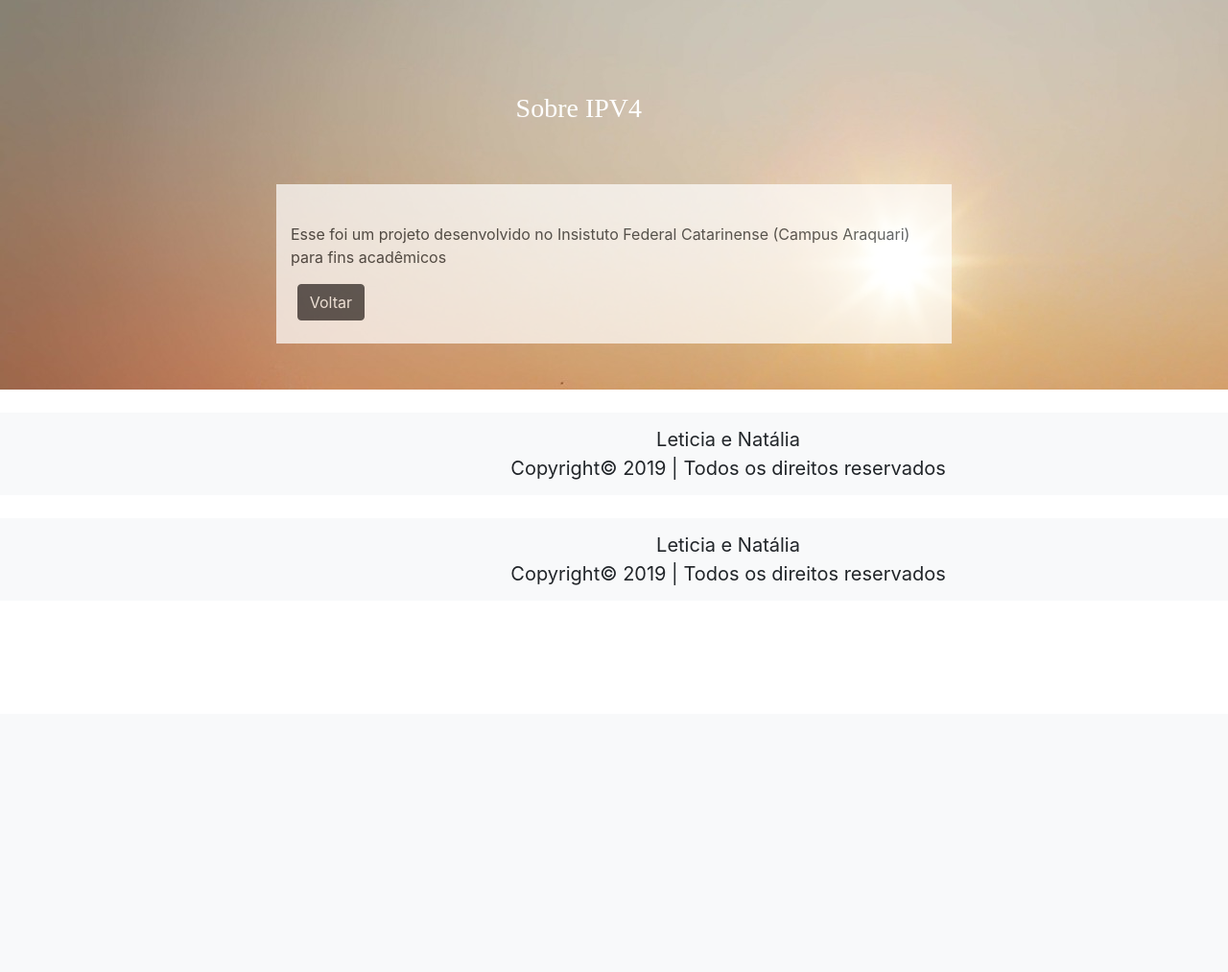
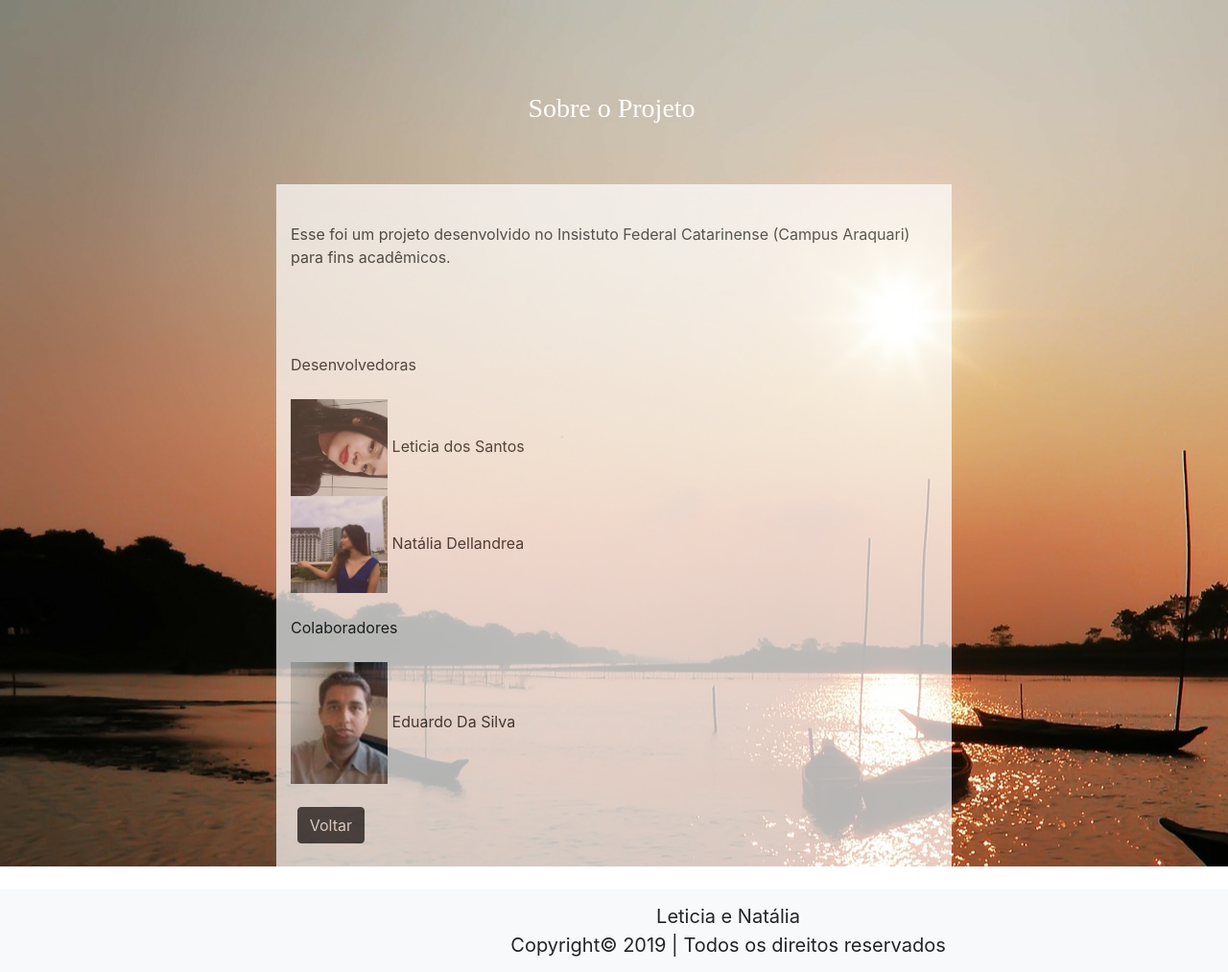
Before and after one commit to Leticia0/Calculadora-IPV4, a PHP site: page /sobre.php in a window 1280 px wide. Shown: the part 56-1069 px from the top of the page at 96% size. Before the commit the page ends 666 px from the top, so only its background shows below. Run offline with PHP 8.4, Linux system fonts and the light colour scheme; some libraries are stand-ins or nearby versions.

Commit message:
ve se foi

```diff
--- a/sobre.php
+++ b/sobre.php
@@ -7,6 +7,8 @@
     <title>Calculadora IPV4</title>
 
     <link rel="stylesheet" href="style.css">
+
+    <link rel="stylesheet" type="text/css" href="SemanticUI/semantic.min.css">
 
     <script src="https://stackpath.bootstrapcdn.com/bootstrap/4.3.1/js/bootstrap.bundle.min.js" integrity="sha384-xrRywqdh3PHs8keKZN+8zzc5TX0GRTLCcmivcbNJWm2rs5C8PRhcEn3czEjhAO9o" crossorigin="anonymous"></script>
     <script src="https://code.jquery.com/jquery-3.3.1.slim.min.js" integrity="sha384-q8i/X+965DzO0rT7abK41JStQIAqVgRVzpbzo5smXKp4YfRvH+8abtTE1Pi6jizo" crossorigin="anonymous"></script>
@@ -32,7 +34,7 @@
         <br>
         <br>
         <br>
-        <h3 style="margin-bottom: 3%; color: white; font-family: serif;">Sobre IPV4</h3>
+        <h3 style="margin-bottom: 3%; color: white; font-family: serif; margin-left: 43%">Sobre o Projeto</h3>
         <br>
         <div class="container" style="background-color: white; opacity: 0.7; width: 55%; height: 100% border-radius: 0.3rem;">
 
@@ -46,27 +48,39 @@
                                 float: center;
                                 opacity: 0.9;
                                 margin-left: 27.5%;
-                                border-radius: 0.3rem;"></p></div>Esse foi um projeto desenvolvido no Insistuto Federal Catarinense (Campus Araquari) para fins acadêmicos</p>
+                                border-radius: 0.3rem;"></p></div>Esse foi um projeto desenvolvido no Insistuto Federal Catarinense (Campus Araquari) para fins acadêmicos.</p>
 
 
 
                </div>
-                 <a href="index.php"><button class="btn btn-dark" style="margin-left: 1%; margin-top: 0%">Voltar</button>
 <br>
 
+        <br><br>
+            <div class="ui divider">Desenvolvedoras</div><br>
+            <img class="ui middle aligned tiny image" src="le.jpg" style="width: 15%">
+            <span>Leticia dos Santos</span>
 
-        <br>
-        </div><!--fecha o container-->
+            <div class="ui divider"></div>
+            <img class="ui middle aligned tiny image" src="nat.jpg" style="width: 15%">
+            <span>Natália Dellandrea</span>
+            <br>
+            <br>
+            <div class="ui divider">Colaboradores</div>
+            <br>
+            <img class="ui middle aligned tiny image" src="eduardo.jpg" style="width: 15%">
+            <span>Eduardo Da Silva</span>
 
      <br>
      <br>
+                 <a href="index.php"><button class="btn btn-dark" style="margin-left: 1%; margin-top: 0%">Voltar</button>
+     <br>
+     <br>
+        </div><!--fecha o container-->
+
 </a></div></div></div>
 </body>
 </html>
 
-<?php
-include "rodape.php";
-?>
 
 <?php
 	include "rodape.php";
```
Also changed, not shown: funcoes.php (+1 -6 lines), eduardo.jpg (added).
